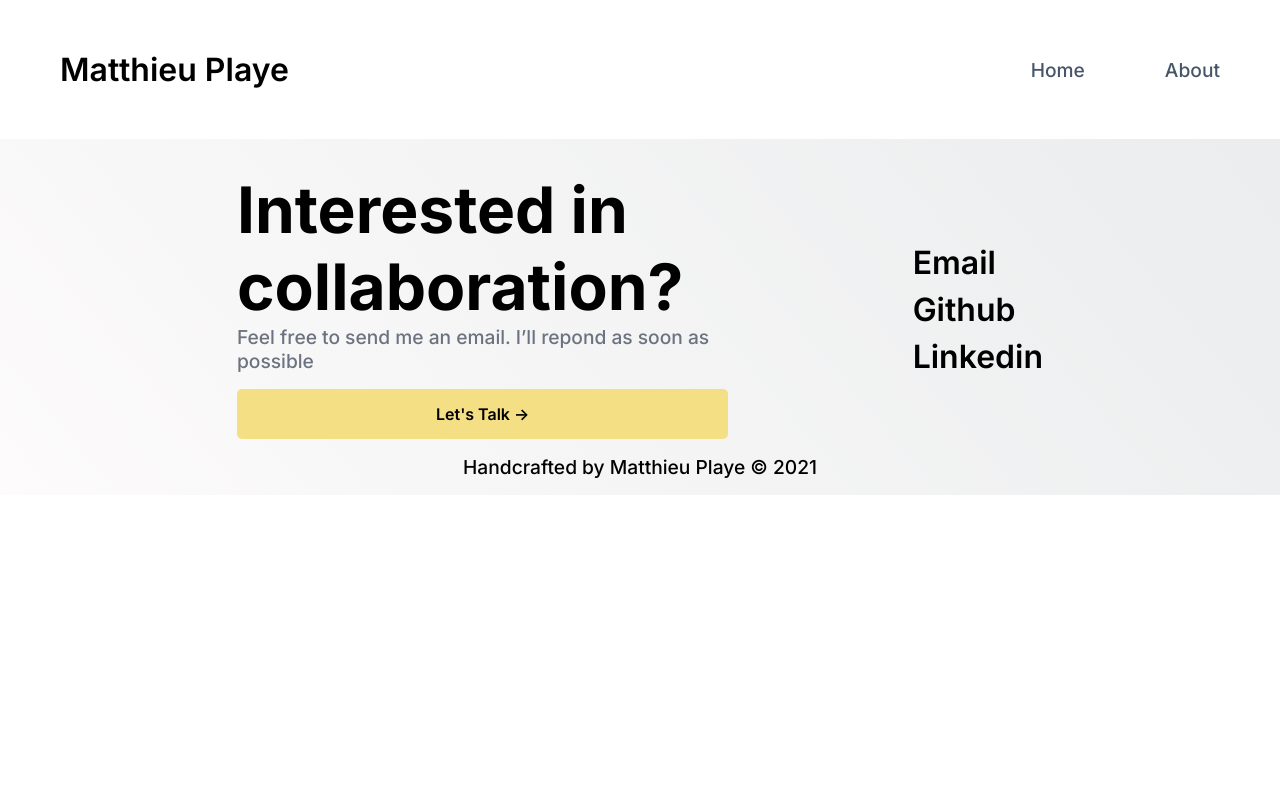
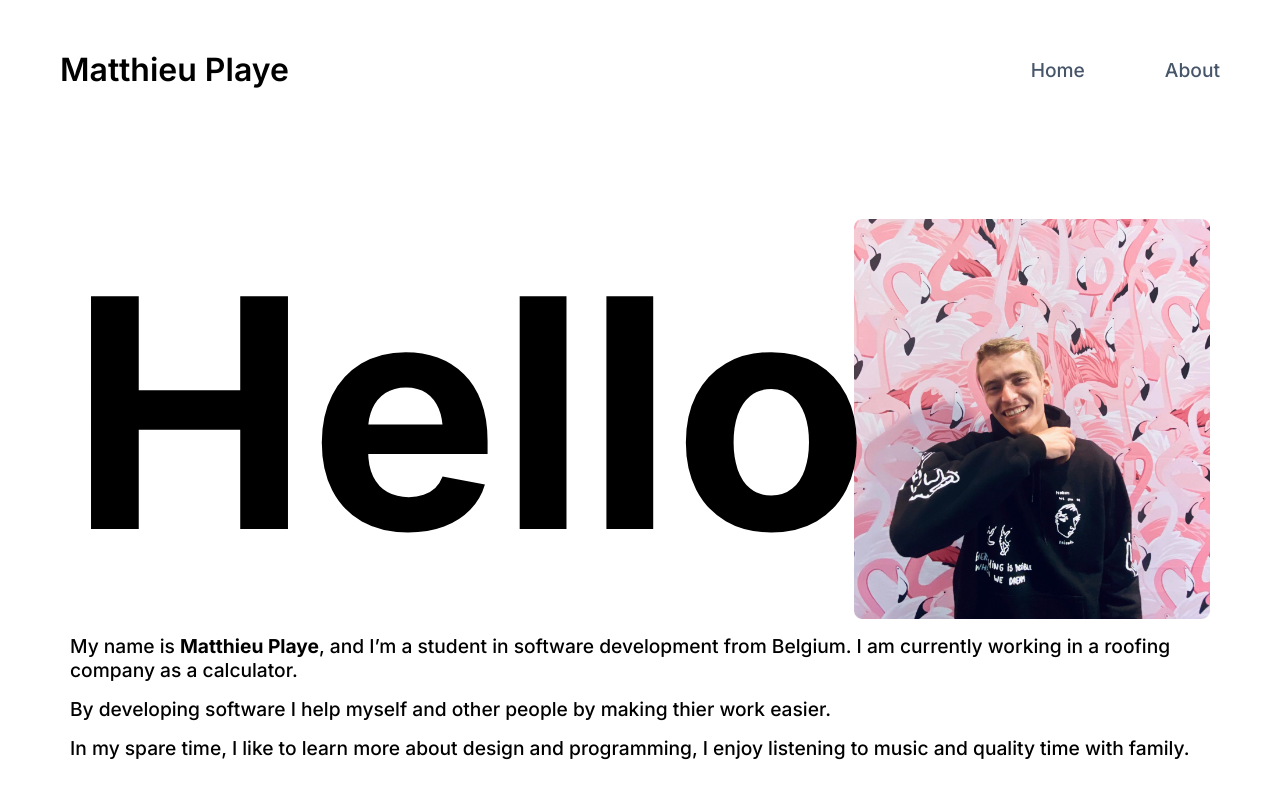
Before and after one commit to PlayeMatthieu/Portfolio, a Nuxt app: page /about in a window 1280 px wide. Shown: the top 800 px of the page. Built offline with nearby package versions, Linux system fonts and the light colour scheme.

Commit message:
Add about me page

```diff
--- /dev/null
+++ b/pages/about.vue
@@ -0,0 +1,77 @@
+<template>
+  <main class="container">
+    <section class="">
+      <div class="about-page-content">
+        <h1>Hello</h1>
+        <img src="~/assets/img/About_img.png" alt="Matthieu" />
+      </div>
+      <p>
+        My name is <b>Matthieu Playe</b>, and I’m a student in software
+        development from Belgium. I am currently working in a roofing company as
+        a calculator.
+      </p>
+      <p>
+        By developing software I help myself and other people by making thier
+        work easier.
+      </p>
+      <p>
+        In my spare time, I like to learn more about design and programming, I
+        enjoy listening to music and quality time with family.
+      </p>
+    </section>
+  </main>
+</template>
+
+<style scoped>
+.about-page-content {
+  position: relative;
+  margin-top: 6em;
+  height: 30vh;
+  width: 100%;
+  display: flex;
+  align-content: center;
+}
+h1 {
+  z-index: 10;
+  font-size: 20vw;
+}
+p {
+  margin: 15px 0;
+}
+img {
+  position: absolute;
+  right: 0;
+  top: 0;
+  height: 100%;
+  max-height: 30vh;
+}
+@media (min-width: 768px) {
+  .about-page-content {
+    height: 40vh;
+    width: 100%;
+      margin-top: 0;
+  }
+  h1 {
+    z-index: 10;
+    font-size: 25vw;
+  }
+  img {
+    height: 100%;
+    max-height: 40vh;
+  }
+}
+@media (min-width: 1200px) {
+  .about-page-content {
+    height: 50vh;
+    width: 100%;
+  }
+  h1 {
+    z-index: 10;
+    font-size: 20em;
+  }
+  img {
+    height: 100%;
+    max-height: 60vh;
+  }
+}
+</style>
```
Also changed, not shown: assets/img/About_img.png (added).
